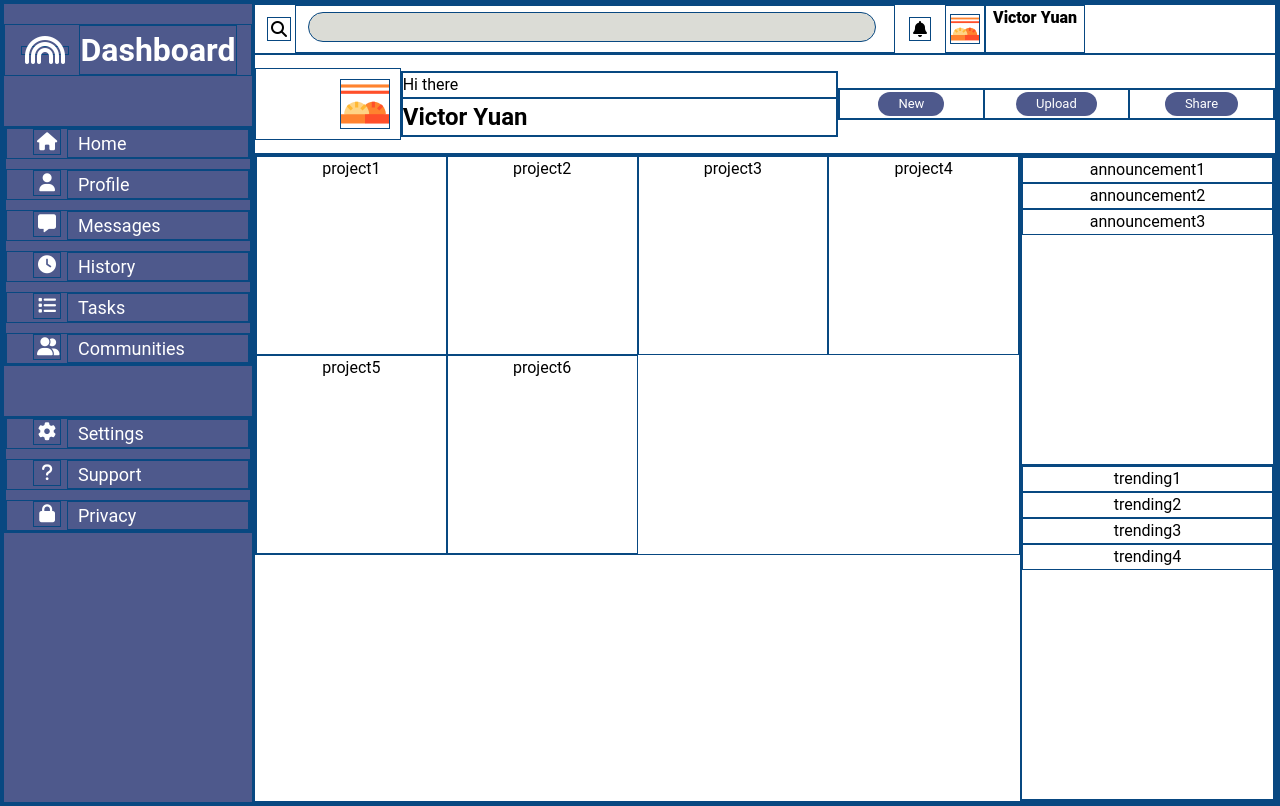
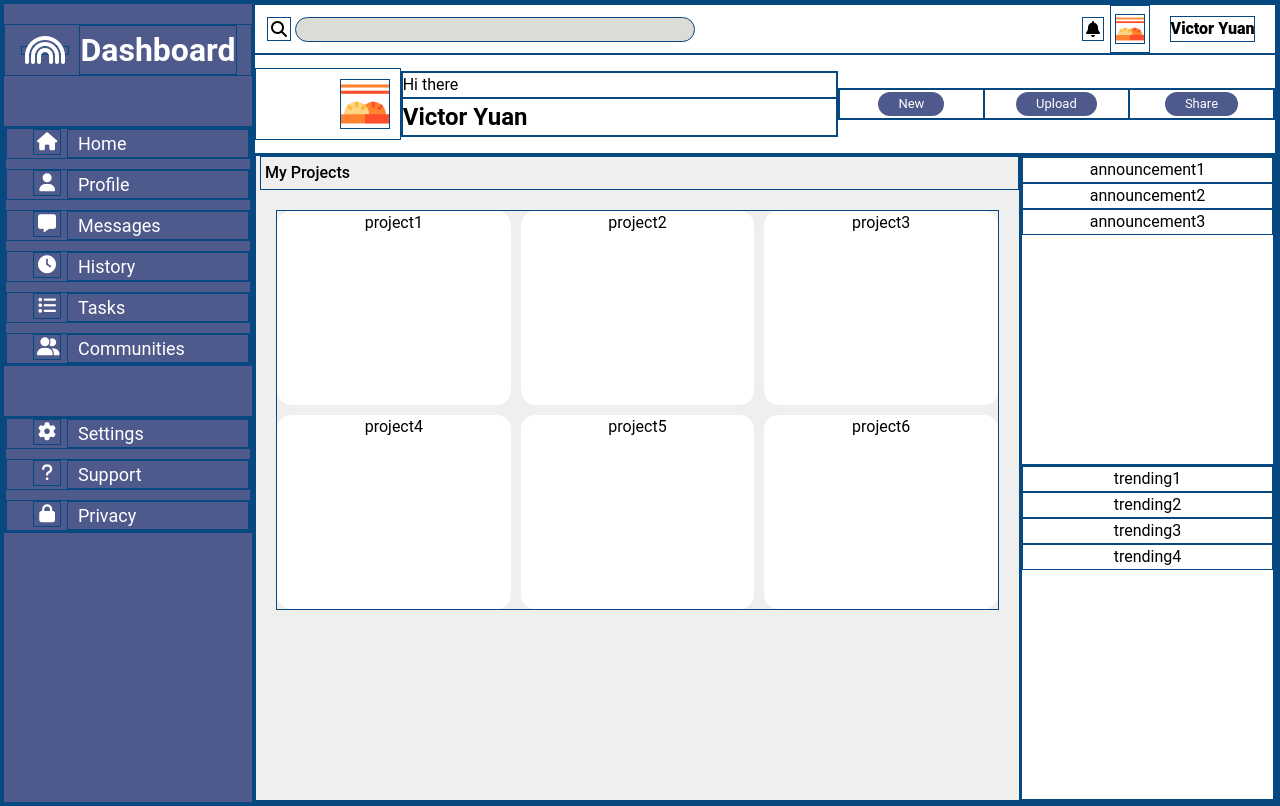
Before and after one commit to wvictor14/admin_dashboard, a plain HTML site: page index.html in a window 1280 px wide. Drawn offline with Linux system fonts and the light colour scheme.

Commit message:
fix positioning of searchbar

```diff
--- a/index.html
+++ b/index.html
@@ -1,5 +1,6 @@
 <!DOCTYPE html>
 <html lang="en">
+
 <head>
   <meta charset="UTF-8">
   <meta name="viewport" content="width=device-width, initial-scale=1.0">
@@ -9,6 +10,7 @@
   <title>Document</title>
 
 </head>
+
 <body>
   <div class="container">
     <div class="sidebar">
@@ -18,26 +20,44 @@
       </div>
       <div class="nav1">
         <div class='nav-items'>
-          <a><i class="fa-solid fa-home"></i><p>Home</p></a>
-          <a><i class="fa-solid fa-user"></i><p>Profile</p></a>
-          <a><i class="fa-solid fa-message"></i><p>Messages</p></a>
-          <a><i class="fa-solid fa-clock"></i><p>History</p></a>
-          <a><i class="fa-solid fa-list"></i><p>Tasks</p></a>
-          <a><i class="fa-solid fa-user-group"></i><p>Communities</p></a>
+          <a><i class="fa-solid fa-home"></i>
+            <p>Home</p>
+          </a>
+          <a><i class="fa-solid fa-user"></i>
+            <p>Profile</p>
+          </a>
+          <a><i class="fa-solid fa-message"></i>
+            <p>Messages</p>
+          </a>
+          <a><i class="fa-solid fa-clock"></i>
+            <p>History</p>
+          </a>
+          <a><i class="fa-solid fa-list"></i>
+            <p>Tasks</p>
+          </a>
+          <a><i class="fa-solid fa-user-group"></i>
+            <p>Communities</p>
+          </a>
         </div>
       </div>
       <div class="nav2">
         <div class="nav-items">
-          <a><i class="fa-solid fa-gear"></i><p>Settings</p></a>
-          <a><i class="fa-solid fa-question"></i><p>Support</p></a>
-          <a><i class="fa-solid fa-lock"></i><p>Privacy</p></a>
+          <a><i class="fa-solid fa-gear"></i>
+            <p>Settings</p>
+          </a>
+          <a><i class="fa-solid fa-question"></i>
+            <p>Support</p>
+          </a>
+          <a><i class="fa-solid fa-lock"></i>
+            <p>Privacy</p>
+          </a>
         </div>
       </div>
     </div>
     <div class="main">
       <div class="search">
-        <button class = 'btn-symbol'><i class="fa fa-search"></i></button>
-        <div><input type="text" class="searchbar"></div>
+        <button class='btn-symbol'><i class="fa fa-search"></i></button>
+        <input type="text" class="searchbar">
         <button class="btn-symbol"><i class='fa fa-bell'></i></button>
         <div class="profilepic"><img src="dumpling-svgrepo-com.svg" alt=""></div>
         <div class="name">Victor Yuan</div>
@@ -56,12 +76,15 @@
       </div>
       <div class="content">
         <div class="projects">
-          <div class="project1">project1</div>
-          <div class="project2">project2</div>
-          <div class="project3">project3</div>
-          <div class="project4">project4</div>
-          <div class="project5">project5</div>
-          <div class="project6">project6</div>
+          <p>My Projects</p>
+          <div class="projects-2column-card">
+            <div class="project">project1</div>
+            <div class="project">project2</div>
+            <div class="project">project3</div>
+            <div class="project">project4</div>
+            <div class="project">project5</div>
+            <div class="project">project6</div>
+          </div>
         </div>
         <div class="rightbar">
           <div class="announcements">
@@ -80,4 +103,5 @@
     </div>
   </div>
 </body>
+
 </html>
--- a/style.css
+++ b/style.css
@@ -80,14 +80,19 @@ i {
 .main .search {
   display: grid;
   grid-template-rows: 1fr;
-  grid-template-columns: 40px minmax(180px, 600px) 50px 40px 100px
+  grid-template-columns: 40px minmax(200px, 1fr) 40px 40px 125px
 }
-.searchbar {
-  width: 95%;
+input.searchbar {
+  align-self: center;
+  justify-self: start;
+  width: 100%;
+  max-width: 400px;
   background-color: rgb(219, 220, 214);
   border-radius: 1em;
   padding: 2px 15px;
-  margin: 6px 6px 6px 0px;
+  height: 25px;
+  margin: 9px 6px 9px 0px;
+
 }
 
 .rightbar {
@@ -110,6 +115,8 @@ i {
 }
 .name {
   font-weight: 800;
+  justify-self: center;
+  align-self: center;
 }
 
 /* hellobar row2 */
@@ -166,12 +173,32 @@ i {
 .content {
   display: grid;
   grid-template-columns: 3fr 1fr;
+  background-color: rgb(239, 239, 237);
+}
+.projects {
+  background-color: inherit;
+}
+.projects p {
+  text-align: left;
+  padding: 4px;
+  margin-left: 4px;
+  background-color: inherit;
+  font-weight:500;
 }
 
-.content .projects {
+.content .projects .projects-2column-card {
   display: grid;
+  gap: 10px;
+  margin: 20px;
   height: 400px;
    grid-template-columns: repeat(auto-fill, minmax(180px, 1fr));
+  background-color: inherit;
+}
+
+.projects-2column-card .project {
+  border-radius: 0.9rem;
+  border: 0px;
+  background-color: white;
 }
 
 /* rightbar */
```
